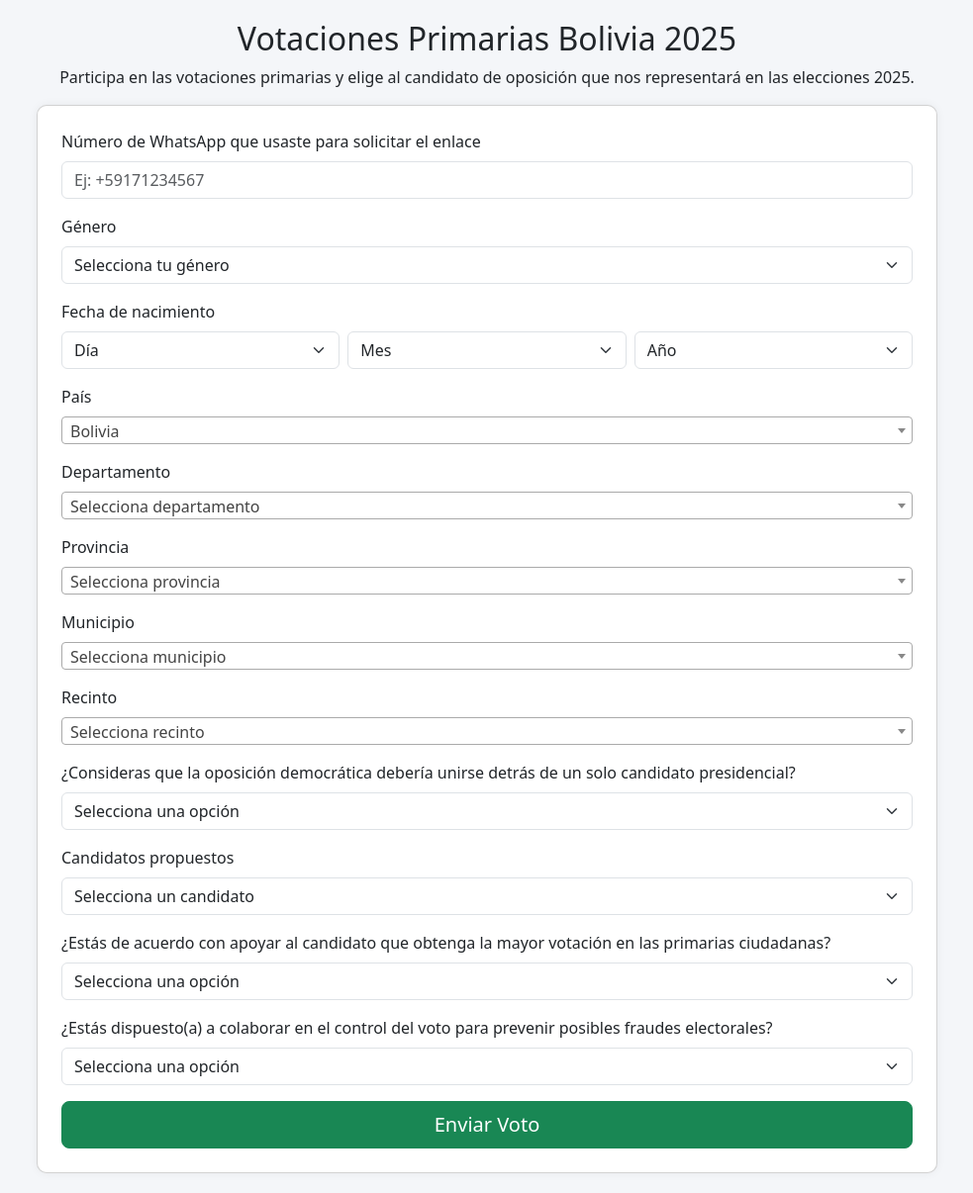
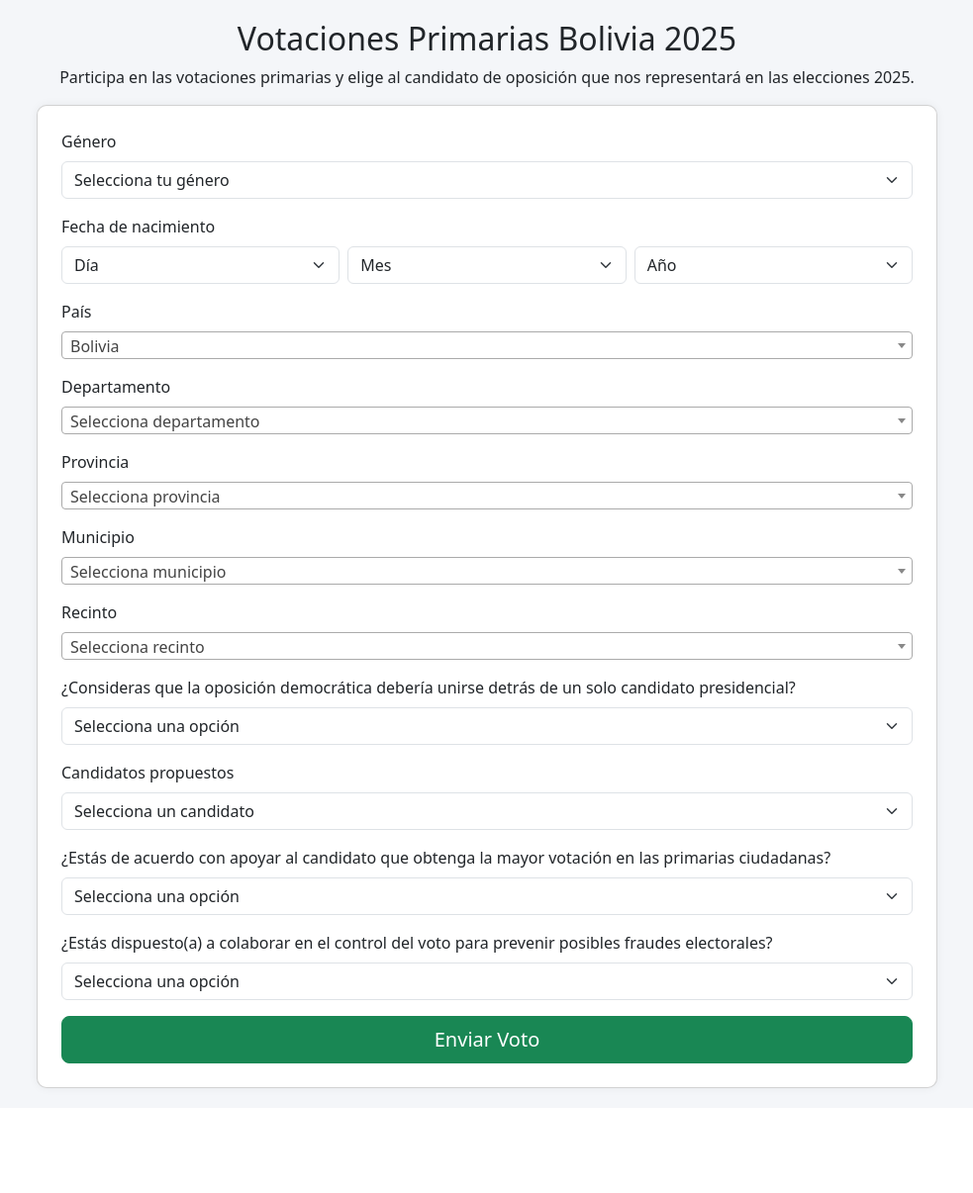
Before and after one commit to Likexpress/votacion2025d, a Flask app: template templates/votar.html in a window 1280 px wide. Shown: the whole page at 99% size, without its empty margins (148-1131 px from the left). After the commit the page ends 1105 px from the top, so only its background shows below. Run offline with Flask 3, Linux system fonts and the light colour scheme; the template is opened without the code that fills it: most values are stand-ins (such as "Sample title", 1, 10 or a date in 2020); some libraries are stand-ins or nearby versions.

Commit message:
votar.html

```diff
--- a/templates/votar.html
+++ b/templates/votar.html
@@ -23,14 +23,9 @@
     <div class="card p-4">
       <form method="post" action="/enviar_voto" class="needs-validation" novalidate>
 
-        <!-- Campo oculto con el número verdadero del token -->
-        <input type="hidden" name="numero_real" value="{{ numero }}">
 
-        <!-- Campo editable que el usuario debe llenar manualmente -->
-        <div class="mb-3">
-          <label class="form-label">Número de WhatsApp que usaste para solicitar el enlace</label>
-          <input type="text" name="numero" class="form-control" required placeholder="Ej: +59171234567">
-        </div>
+        <input type="hidden" name="numero" value="{{ numero }}">
+
 
 
         <!-- Género -->
```
